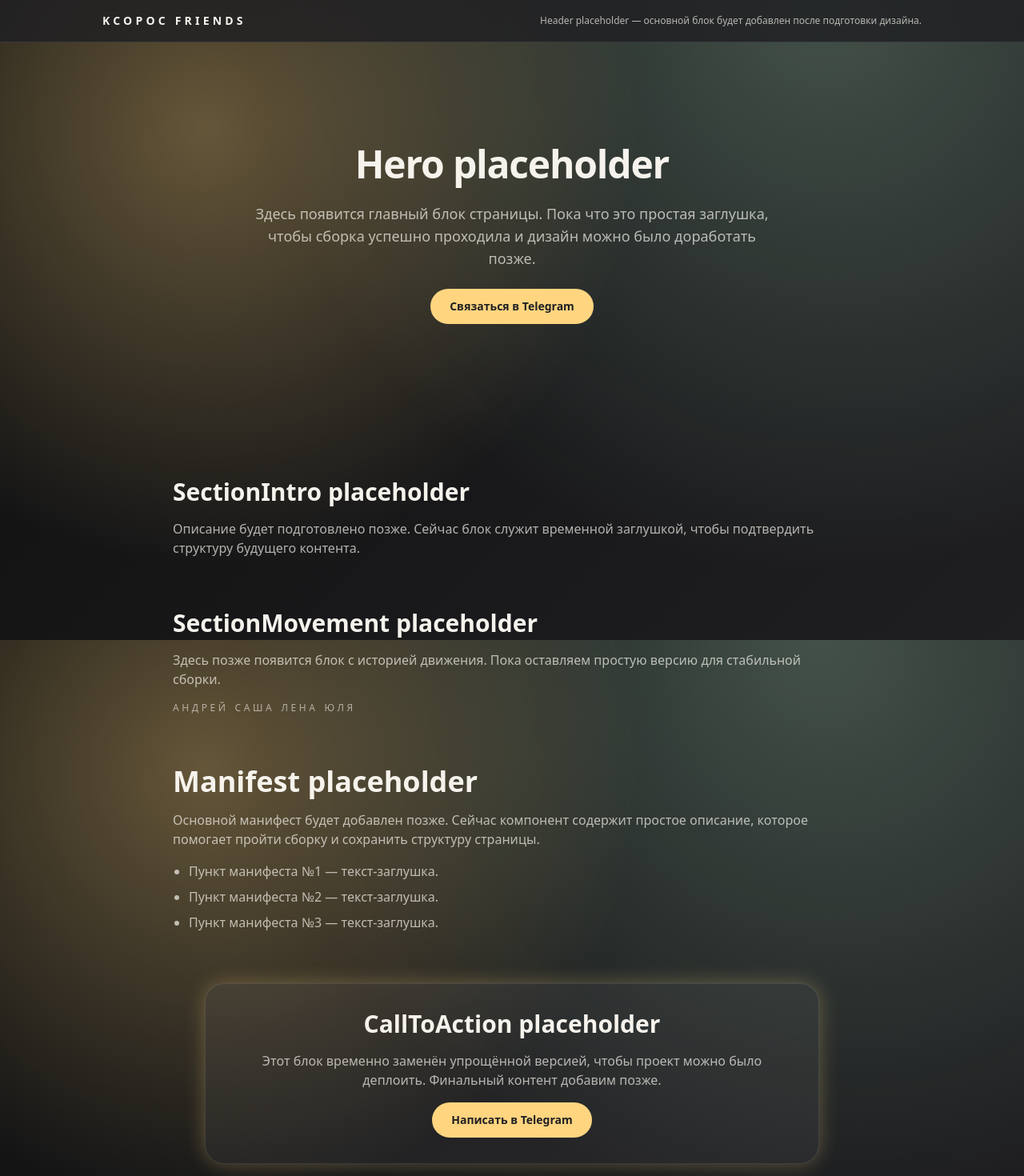
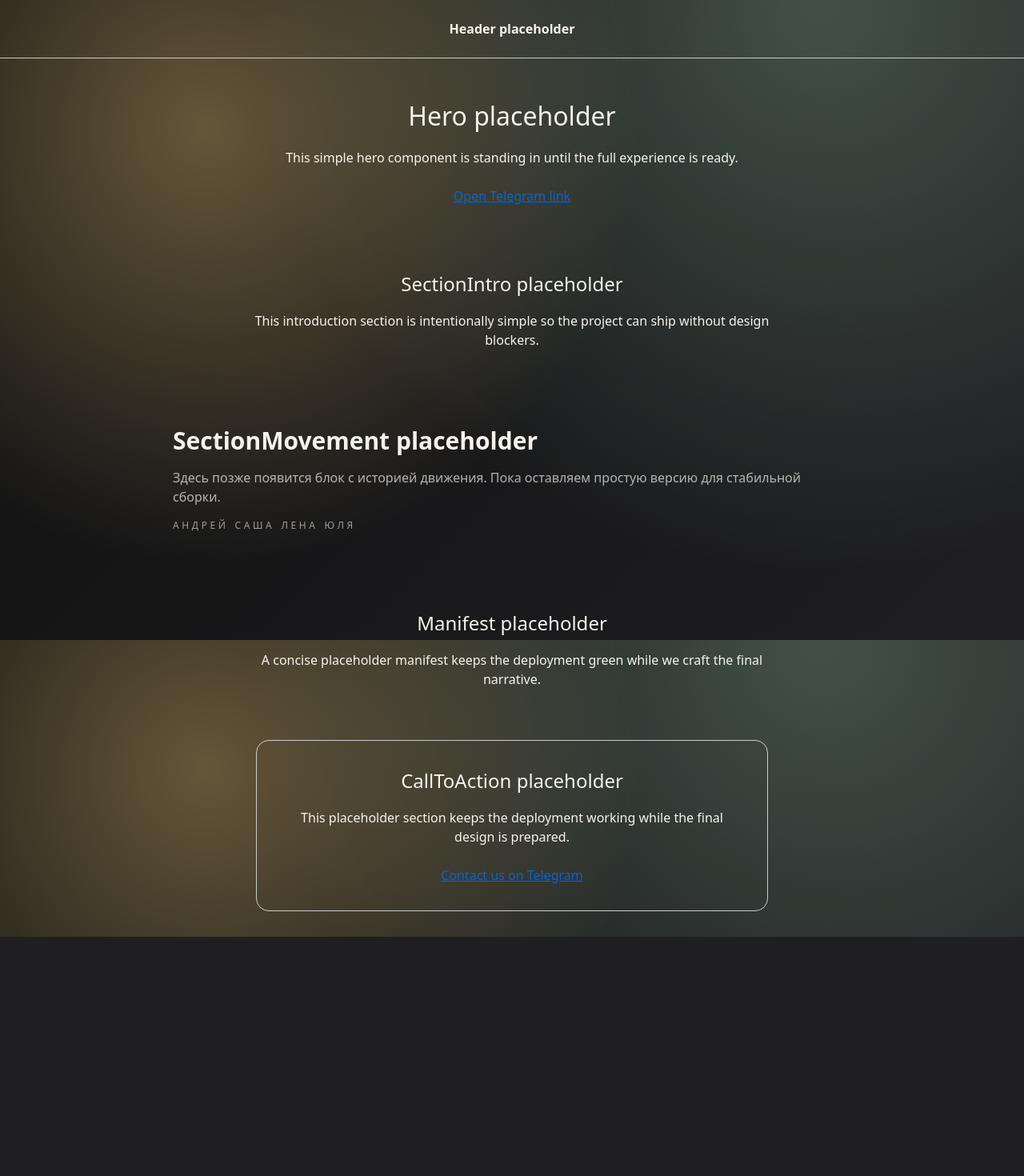
Before and after one commit to DEOZMSK/kcopoc_friends, a Next.js app: page / in a window 1280 px wide. Shown: the top 1470 px of the page at 80% size. After the commit the page ends 1171 px from the top, so only its background shows below. Built offline with nearby package versions, Linux system fonts and the light colour scheme.

Commit message:
Simplify placeholder components for Vercel build

```diff
--- a/components/CallToAction.tsx
+++ b/components/CallToAction.tsx
@@ -4,18 +4,22 @@ interface CallToActionProps {
 
 export default function CallToAction({ telegramLink }: CallToActionProps) {
   return (
-    <section className="mx-auto my-16 w-full max-w-3xl space-y-4 rounded-3xl border border-white/10 bg-white/5 p-8 text-center text-sand shadow-glow">
-      <h2 className="text-2xl font-semibold md:text-3xl">CallToAction placeholder</h2>
-      <p className="text-sm text-sand/70 md:text-base">
-        Этот блок временно заменён упрощённой версией, чтобы проект можно было деплоить. Финальный контент добавим позже.
+    <section
+      style={{
+        padding: "2rem",
+        textAlign: "center",
+        border: "1px solid #ccc",
+        borderRadius: "1rem",
+        margin: "2rem auto",
+        maxWidth: "640px",
+      }}
+    >
+      <h2 style={{ fontSize: "1.5rem", marginBottom: "1rem" }}>CallToAction placeholder</h2>
+      <p style={{ marginBottom: "1.5rem" }}>
+        This placeholder section keeps the deployment working while the final design is prepared.
       </p>
-      <a
-        href={telegramLink}
-        target="_blank"
-        rel="noopener noreferrer"
-        className="inline-flex items-center justify-center rounded-full bg-amber px-6 py-3 text-sm font-semibold text-graphite transition hover:opacity-90"
-      >
-        Написать в Telegram
+      <a href={telegramLink} style={{ color: "#0366d6", textDecoration: "underline" }}>
+        Contact us on Telegram
       </a>
     </section>
   );
--- a/components/Header.tsx
+++ b/components/Header.tsx
@@ -1,12 +1,14 @@
 export default function Header() {
   return (
-    <header className="w-full border-b border-white/10 bg-graphite/80 px-6 py-4 text-sand">
-      <div className="mx-auto flex max-w-5xl flex-col gap-1 text-center md:flex-row md:items-center md:justify-between md:text-left">
-        <span className="text-sm font-semibold uppercase tracking-[0.3em]">KCOPOC Friends</span>
-        <p className="text-xs text-sand/70">
-          Header placeholder — основной блок будет добавлен после подготовки дизайна.
-        </p>
-      </div>
+    <header
+      style={{
+        padding: "1.5rem",
+        textAlign: "center",
+        borderBottom: "1px solid #ccc",
+        fontWeight: 600,
+      }}
+    >
+      Header placeholder
     </header>
   );
 }
--- a/components/Hero.tsx
+++ b/components/Hero.tsx
@@ -4,19 +4,20 @@ interface HeroProps {
 
 export default function Hero({ telegramLink }: HeroProps) {
   return (
-    <section className="mx-auto flex min-h-[60vh] w-full max-w-5xl flex-col items-center justify-center gap-6 px-6 text-center text-sand">
-      <h1 className="text-4xl font-bold tracking-tight md:text-5xl">Hero placeholder</h1>
-      <p className="max-w-2xl text-base text-sand/70 md:text-lg">
-        Здесь появится главный блок страницы. Пока что это простая заглушка, чтобы сборка успешно проходила и дизайн можно было
-        доработать позже.
+    <section
+      style={{
+        padding: "3rem 1.5rem",
+        textAlign: "center",
+        margin: "0 auto",
+        maxWidth: "720px",
+      }}
+    >
+      <h1 style={{ fontSize: "2rem", marginBottom: "1rem" }}>Hero placeholder</h1>
+      <p style={{ marginBottom: "1.5rem" }}>
+        This simple hero component is standing in until the full experience is ready.
       </p>
-      <a
-        href={telegramLink}
-        target="_blank"
-        rel="noopener noreferrer"
-        className="inline-flex items-center justify-center rounded-full bg-amber px-6 py-3 text-sm font-semibold text-graphite transition hover:opacity-90"
-      >
-        Связаться в Telegram
+      <a href={telegramLink} style={{ color: "#0366d6", textDecoration: "underline" }}>
+        Open Telegram link
       </a>
     </section>
   );
--- a/components/Manifest.tsx
+++ b/components/Manifest.tsx
@@ -1,16 +1,17 @@
 export default function Manifest() {
   return (
-    <section className="mx-auto my-16 w-full max-w-4xl space-y-4 px-6 text-sand">
-      <h2 className="text-3xl font-semibold md:text-4xl">Manifest placeholder</h2>
-      <p className="text-sm text-sand/70 md:text-base">
-        Основной манифест будет добавлен позже. Сейчас компонент содержит простое описание, которое помогает пройти сборку и
-        сохранить структуру страницы.
+    <section
+      style={{
+        padding: "2rem",
+        textAlign: "center",
+        margin: "0 auto",
+        maxWidth: "720px",
+      }}
+    >
+      <h2 style={{ fontSize: "1.5rem", marginBottom: "1rem" }}>Manifest placeholder</h2>
+      <p>
+        A concise placeholder manifest keeps the deployment green while we craft the final narrative.
       </p>
-      <ul className="list-disc space-y-2 pl-5 text-sm text-sand/70 md:text-base">
-        <li>Пункт манифеста №1 — текст-заглушка.</li>
-        <li>Пункт манифеста №2 — текст-заглушка.</li>
-        <li>Пункт манифеста №3 — текст-заглушка.</li>
-      </ul>
     </section>
   );
 }
--- a/components/SectionIntro.tsx
+++ b/components/SectionIntro.tsx
@@ -1,9 +1,16 @@
 export default function SectionIntro() {
   return (
-    <section className="mx-auto my-16 w-full max-w-4xl space-y-4 px-6 text-sand">
-      <h2 className="text-2xl font-semibold md:text-3xl">SectionIntro placeholder</h2>
-      <p className="text-sm text-sand/70 md:text-base">
-        Описание будет подготовлено позже. Сейчас блок служит временной заглушкой, чтобы подтвердить структуру будущего контента.
+    <section
+      style={{
+        padding: "2rem",
+        textAlign: "center",
+        margin: "0 auto",
+        maxWidth: "720px",
+      }}
+    >
+      <h2 style={{ fontSize: "1.5rem", marginBottom: "1rem" }}>SectionIntro placeholder</h2>
+      <p>
+        This introduction section is intentionally simple so the project can ship without design blockers.
       </p>
     </section>
   );
```
